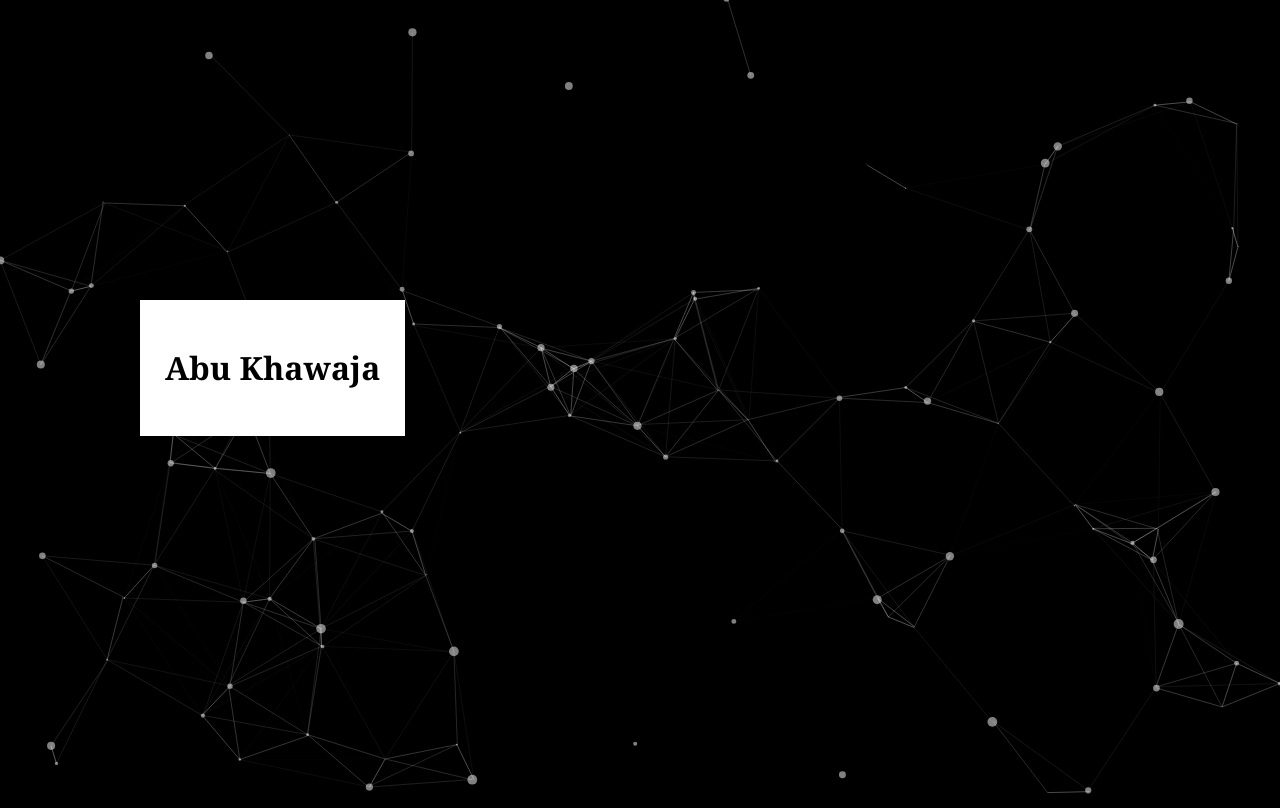
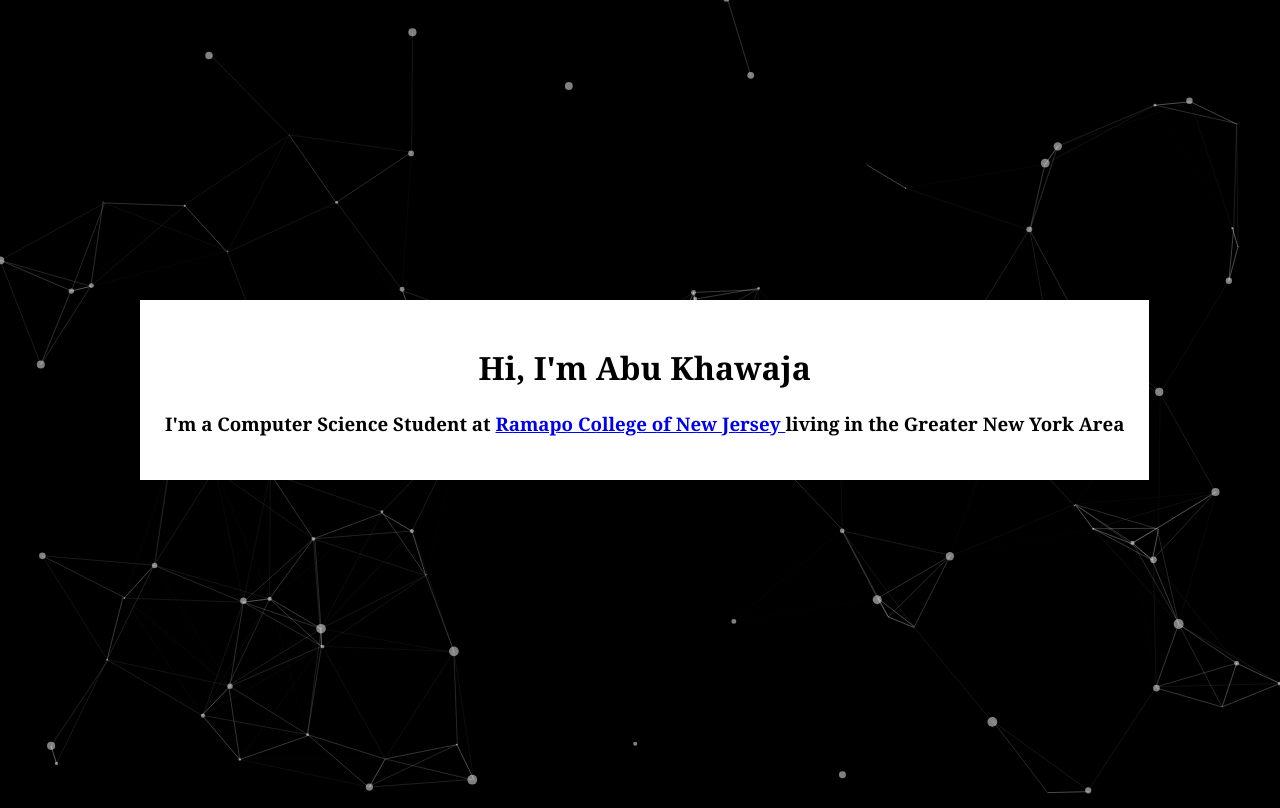
Before and after one commit to akhawaja2/oldWebsite, a plain HTML site: page index.html in a window 1280 px wide. Drawn offline with Linux system fonts and the light colour scheme; files whose address does not match are found by name.

Commit message:
Update index.html

```diff
--- a/index.html
+++ b/index.html
@@ -5,7 +5,11 @@
 </head>
 <body>
 	<div id="particles-js"></div>
-	<div id = "intro"> <h1> Abu Khawaja </h1> </div>
+	<div id = "intro">
+		<h1 class = "fade-one"> Hi, I'm Abu Khawaja </h1>
+		<h3 class = "fade-two"> I'm a Computer Science Student at <a target = "_blank" href="https://www.ramapo.edu"> Ramapo College of New Jersey </a> living in the Greater New York Area </h3>
+
+	</div>
 
 	<script src="/particles/particles.js"></script>
 	<script src = "app.js"> </script>
```
